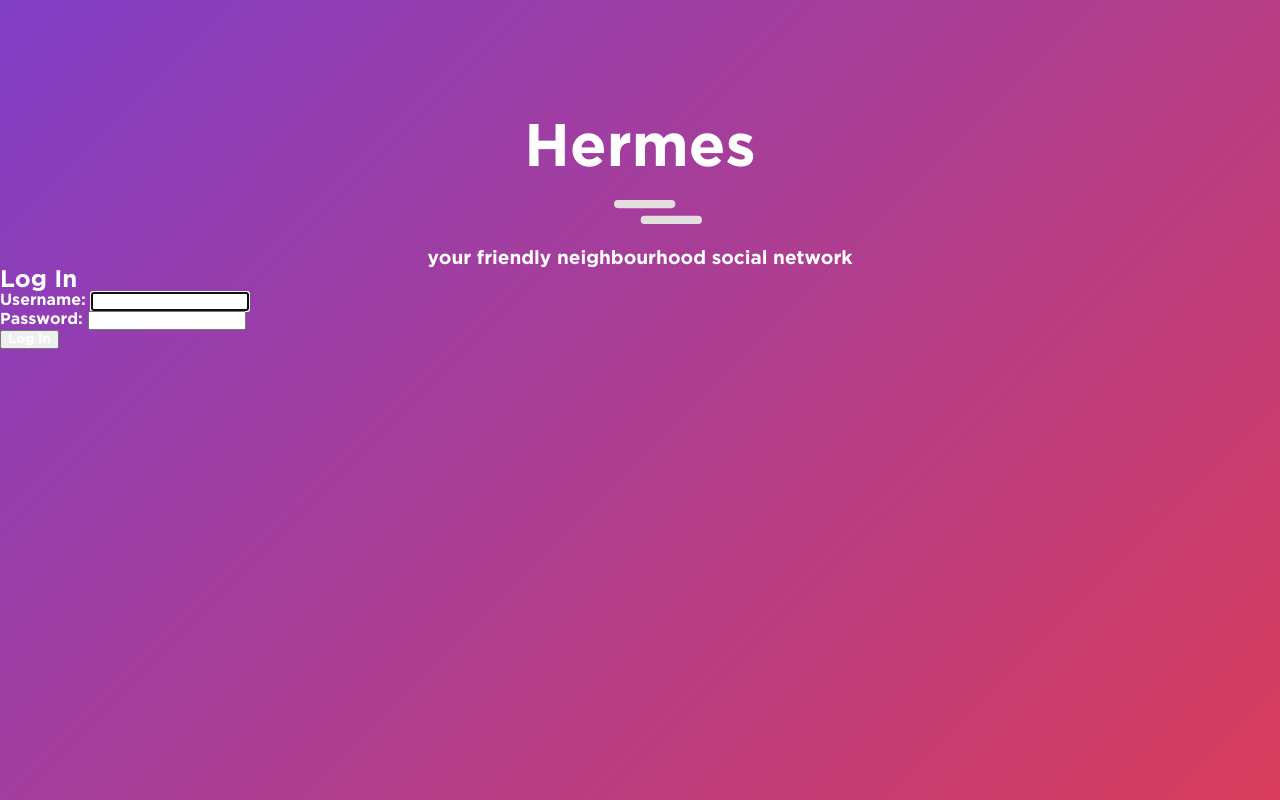
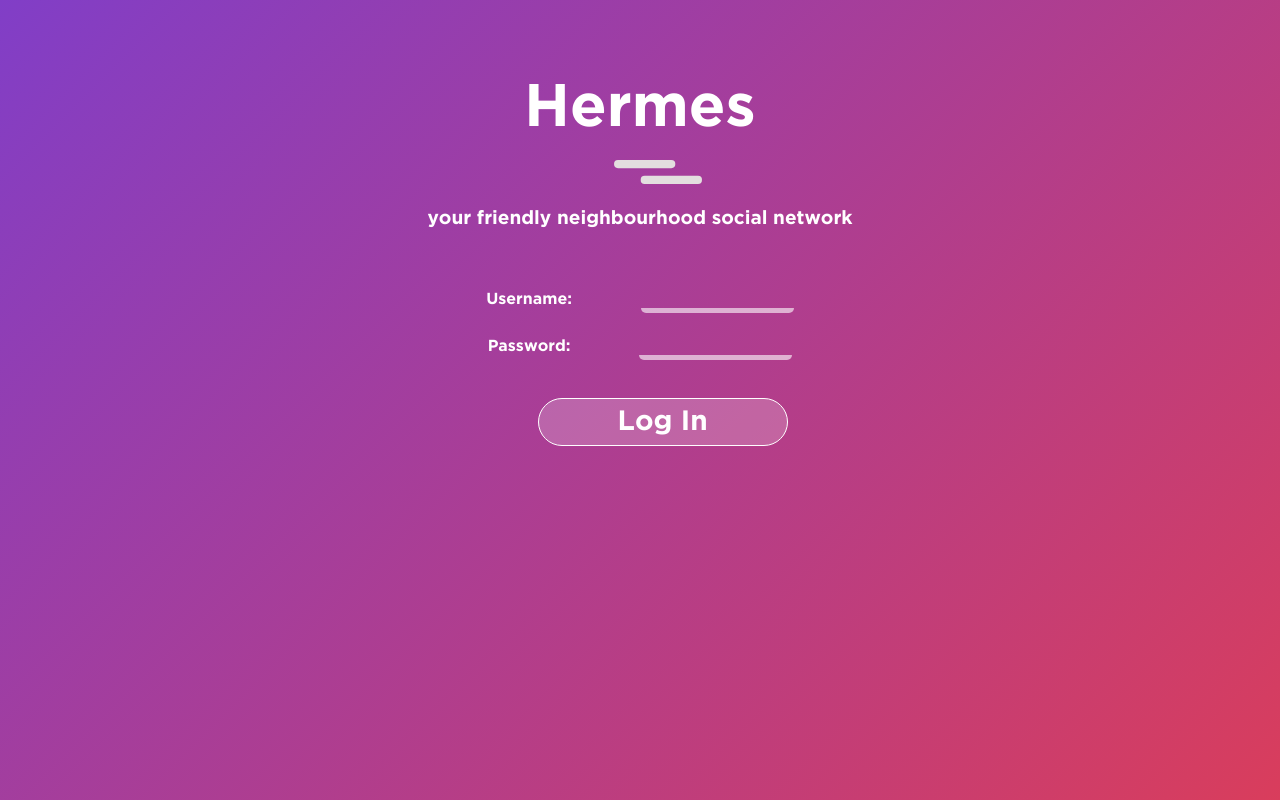
Before and after one commit to CMPUT404ProjectTeam2021W/CMPUT404W21, a Django app: page /login/ in a window 1280 px wide. Run offline with Django 3.2, Linux system fonts and the light colour scheme.

Commit message:
landing works

```diff
--- a/mysite/socialdist/static/css/signup.css
+++ b/mysite/socialdist/static/css/signup.css
@@ -69,3 +69,7 @@
 {
   margin-left: -1%;
 }
+
+.login{
+  margin-top: 5%;
+}
--- a/mysite/socialdist/templates/registration/login.html
+++ b/mysite/socialdist/templates/registration/login.html
@@ -3,15 +3,16 @@
 
 {% block content %}
 <div class='pretty-bg'>
-  <div class="hermes-big">Hermes</div>
-  <div class='big-marker'></div>
-  <div class="friendly-reminder"> your friendly neighbourhood social network </div>
-<h2>Log In</h2>
-<form method="post">
-  {% csrf_token %}
-  {{ form.as_p }}
-  <button type="submit">Log In</button>
-</form>
+  <div class="hermes-na">Hermes</div>
+  <div class='big-marker-na'></div>
+  <div class="friendly-reminder reminder-na"> your friendly neighbourhood social network </div>
+  <div class="signup login">
+  <form method="post">
+    {% csrf_token %}
+    {{ form.as_p }}
+    <button type="submit">Log In</button>
+  </form>
+</div>
 </div>
 
 {% endblock %}
--- a/mysite/socialdist/templates/socialdist/landing_page.html
+++ /dev/null
@@ -1 +0,0 @@
-<html>
```
